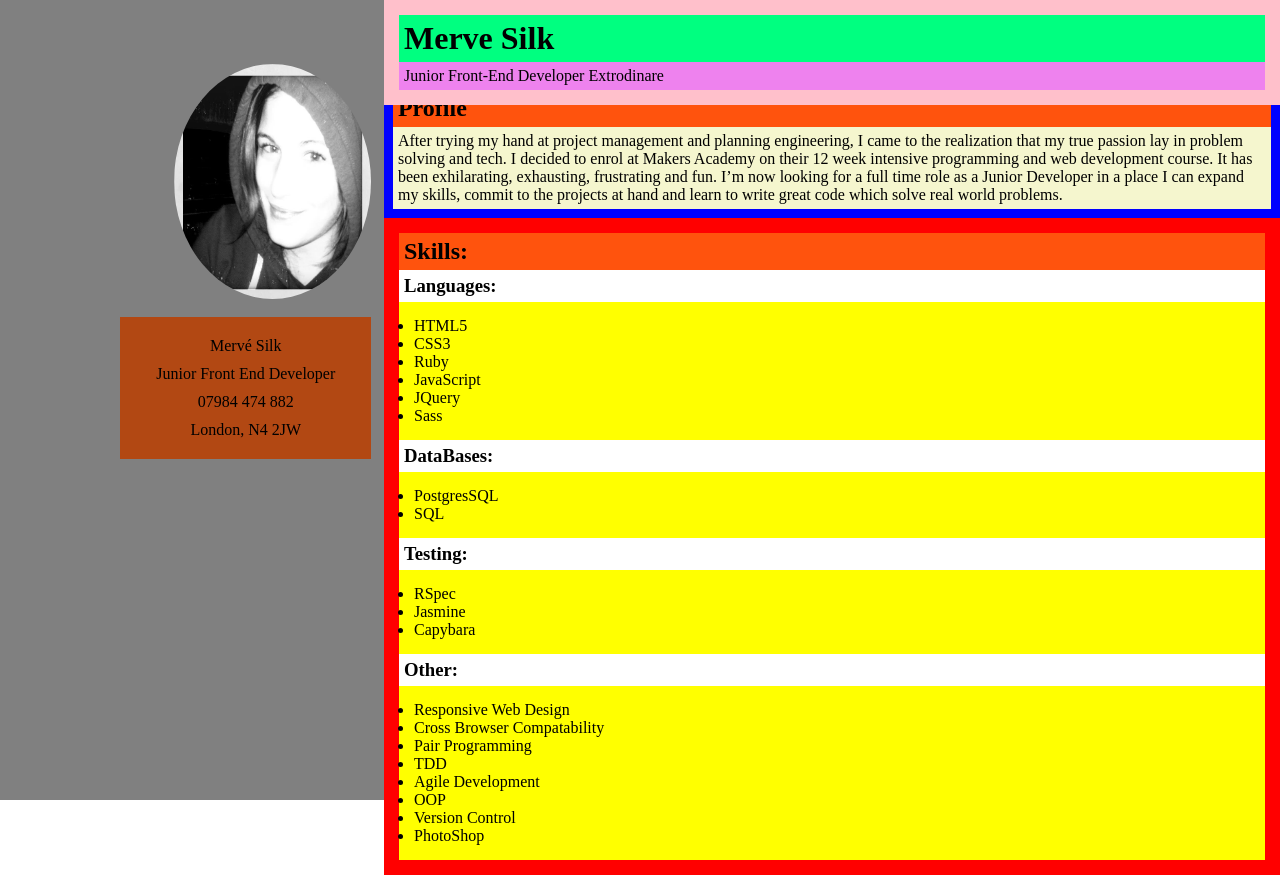
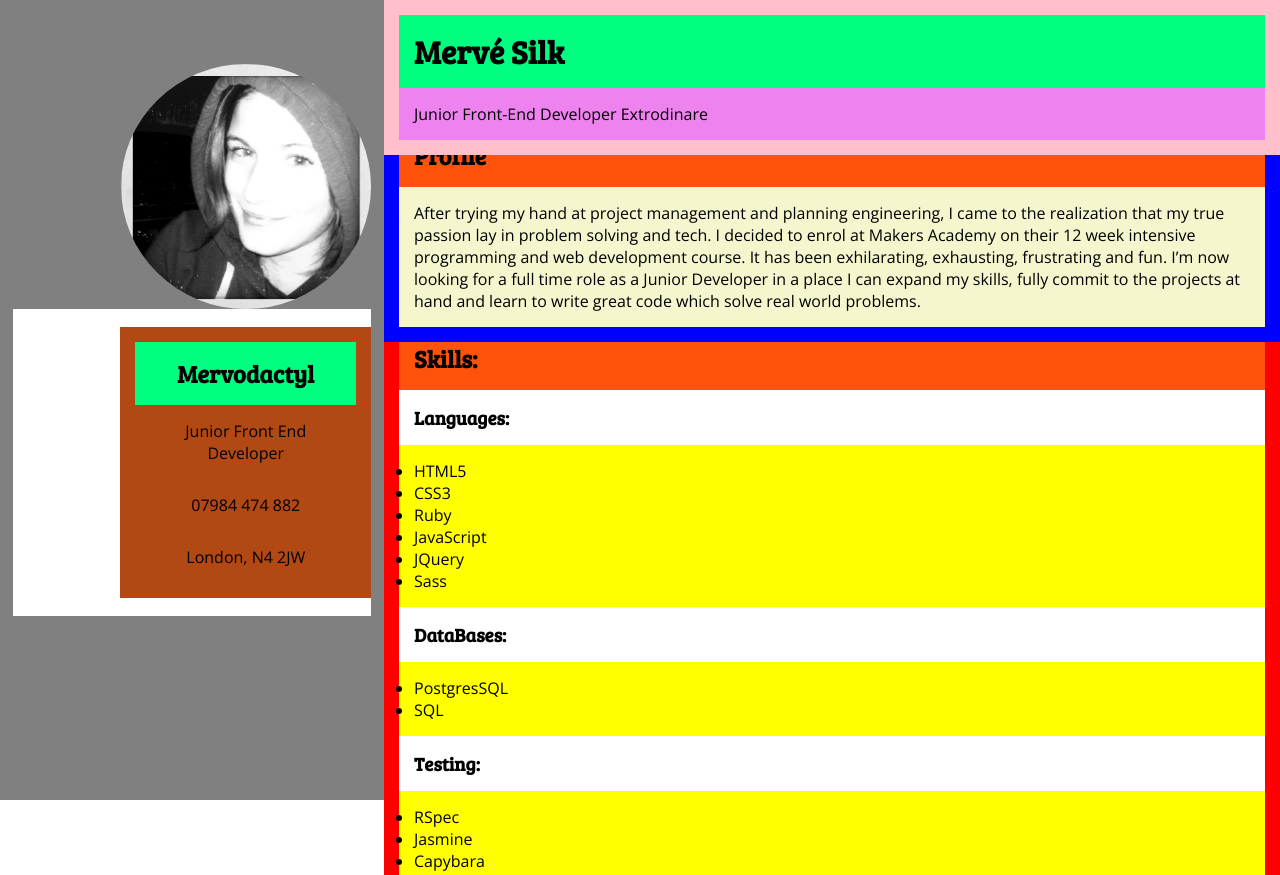
Before and after one commit to Mervodactyl/Frontend, a plain HTML site: page Frontend/cvs/cv1.html in a window 1280 px wide. Shown: the top 875 px of the page. Drawn offline with nearby package versions, Linux system fonts and the light colour scheme.

Commit message:
font pairing added

```diff
--- a/Frontend/cvs/css_cv_stylesheets/cv1_css_stylesheet.css
+++ b/Frontend/cvs/css_cv_stylesheets/cv1_css_stylesheet.css
@@ -1,9 +1,11 @@
-/*  CSS stylesheet for - 'Frontend/cvs/cv1.html'
-*
+/*  CSS stylesheet for - 'Desktop/Frontend/cvs/cv1.html'
+*                        'https://github.com/Mervodactyl/Frontend.git'
 *   <style type="text/css">
 *
 *   Standard size
 =============================================================================*/
+@import url(http://fonts.googleapis.com/css?family=Bree+Serif);
+@import url(http://fonts.googleapis.com/css?family=Open+Sans);
 
 * {
   -webkit-box-sizing: border-box;
@@ -18,34 +20,41 @@ html, body {
 }
 
 h1 {
-  padding: 5px;
+  padding: 15px;
   margin: 0;
   background-color: #00FF80;
+  font-family: 'Bree Serif', serif;
 }
 
 h2 {
-  padding: 5px;
+  padding: 15px;
   margin: 0;
   background-color: #FF530D;
+  font-family: 'Bree Serif', serif;
 }
 
 h3 {
-  padding: 5px;
+  padding: 15px;
   margin: 0;
   background-color: white;
+  font-family: 'Bree Serif', serif;
 }
 
 p {
-  padding: 5px;
+  padding: 15px;
   margin: 0;
+  font-family: 'Open Sans', sans-serif;
+}
+
+ul {
+  font-family: 'Open Sans', sans-serif;
 }
 
 img {
-  /*padding: 30% 10% 10% 20%;*/
   float: right;
   margin: 0;
-  width: 55%;
-  height: 35%;
+  width: 250px;
+  height: 245px;
   border-radius: 50%
 }
 
@@ -61,42 +70,45 @@ aside {
   aside #info-card {
     clear: right;
     padding: 5% 0% 5% 30%;
-    /*background-color: white;*/
+    background-color: white;
   }
     aside #info-card #contact {
-      /*clear: left;*/
-      /*float: right;*/
       padding: 15px;
       text-align: center;
       background-color: #B24813;
     }
 
+header {
+  float: right;
+  left: 30%;
+  position: fixed;
+  /*height: 19%;*/
+  width: 70%;
+  padding: 15px;
+  margin: 0;
+  top: 0;
+  background-color: pink;
+}
+  header p {
+
+    background-color: violet;
+  }
 
 main {
+  clear: left;
+  margin-top: 1%;
   float: right;
   left: 30%;
   width: 70%;
+  padding: 7.5% 0% 0% 0%;
   height: 100%;
 }
 
-header {
-  float: right;
-  position: fixed;
-  width: 70%;
+
+#profile {
   padding: 15px;
   margin: 0;
-  /*right: 30%;*/
-  background-color: pink;
-}
-  header p {
-    background-color: violet;
-  }
-
-#profile {
-  padding: 10% 1% 1% 1%;
-  margin: 0;
   float: left;
-  overflow: hidden;
   background-color: blue;
 }
   #profile p {
@@ -106,7 +118,6 @@ header {
 #skills {
   padding: 15px;
   margin: 0;
-  overflow: hidden;
   background-color: red;
 }
   #skills .skill-sections {
--- a/Frontend/cvs/cv1.html
+++ b/Frontend/cvs/cv1.html
@@ -10,21 +10,21 @@
         <img src="./images/propho.jpg" alt="professional picture" title="a smile a day">
         <div id="info-card">
           <div id="contact">
-            <p>Mervé Silk</p>
+            <h1>Mervodactyl</h1>
             <p>Junior Front End Developer</p>
             <p>07984 474 882</p>
             <p>London, N4 2JW</p>
           </div>
       </div>
       </aside>
-        <main>
           <header>
-            <h1>Merve Silk</h1>
+            <h1>Mervé Silk</h1>
             <p>Junior Front-End Developer Extrodinare</p>
           </header>
+        <main>
           <div id="profile">
             <h2>Profile</h2>
-              <p id="statement">After trying my hand at project management and planning engineering, I came to the realization that my true passion lay in problem solving and tech. I decided to enrol at Makers Academy on their 12 week intensive programming and web development course. It has been exhilarating, exhausting, frustrating and fun. I’m now looking for a full time role as a Junior Developer in a place I can expand my skills, commit to the projects at hand and learn to write great code which solve real world problems.</p>
+              <p id="statement">After trying my hand at project management and planning engineering, I came to the realization that my true passion lay in problem solving and tech. I decided to enrol at Makers Academy on their 12 week intensive programming and web development course. It has been exhilarating, exhausting, frustrating and fun. I’m now looking for a full time role as a Junior Developer in a place I can expand my skills, fully commit to the projects at hand and learn to write great code which solve real world problems.</p>
           </div>
             <div id="skills">
               <h2>Skills:</h2>
@@ -189,7 +189,7 @@
                 </div>
               <div id="interests">
                 <h2>Interests</h2>
-                  <p>Inbetween my effort to become an amzing Front End and (one day) Full Stack developer, you will find me shamelessly feeding my book addiction, sketching on my art pad, kicking butts at Wing Chun Kung Fu, thinking about my next deep sea diving holiday, or swinging from an Aerial hoop in circus school. If I can, I will tell you why Digimon is superior to Pokémon.</p>
+                  <p>Inbetween my effort to become an amzing Front End and (hopefully one day) Full Stack developer, you will find me shamelessly feeding my book addiction, sketching on my art pad, kicking butts at Wing Chun Kung Fu, thinking about my next deep sea diving holiday, or swinging from an Aerial hoop in circus school. If given the tiniest opportunity, I will tell you why Digimon is superior to Pokémon.</p>
               </div>
             <h3 id="references">References avilible on request</h3>
         </main>
```
